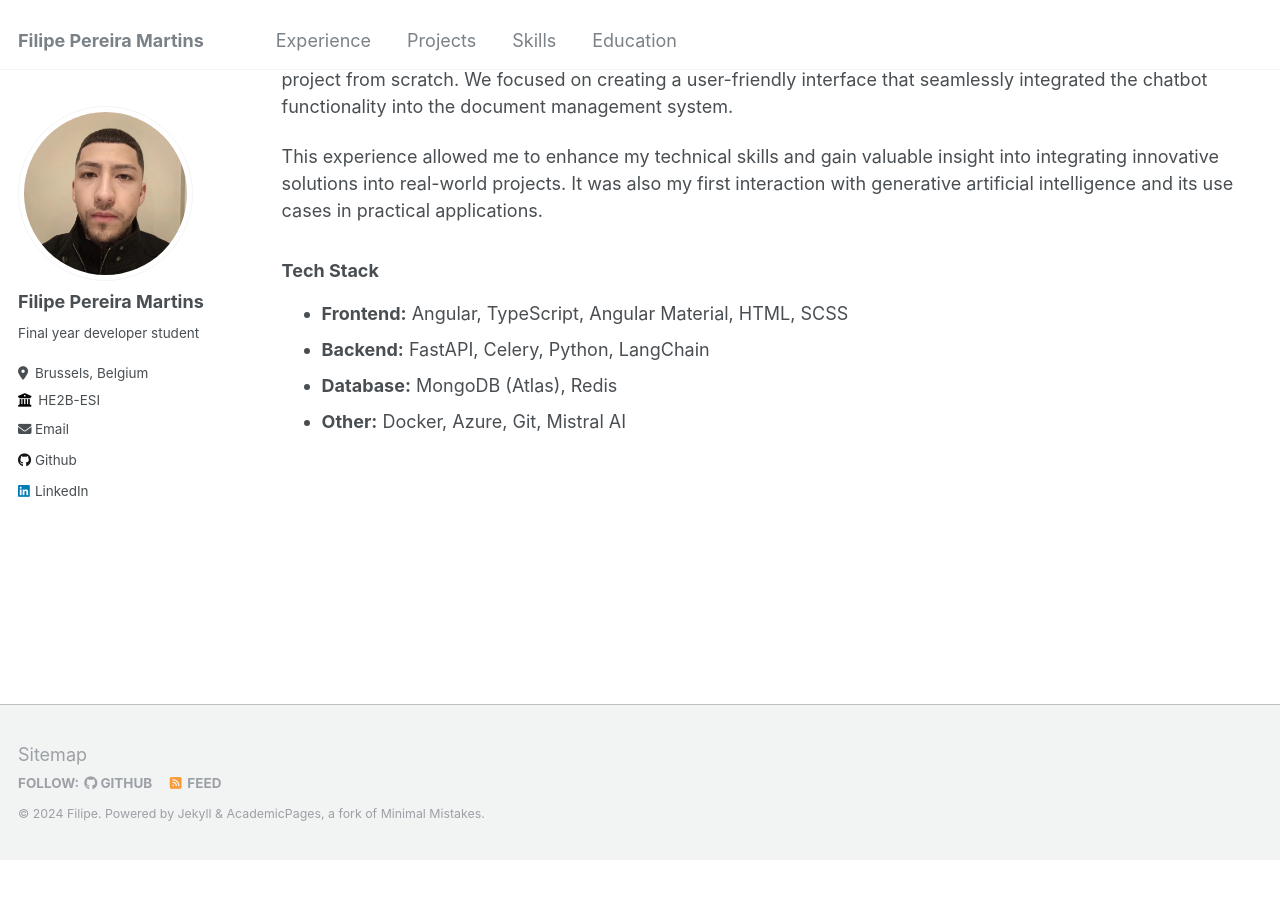
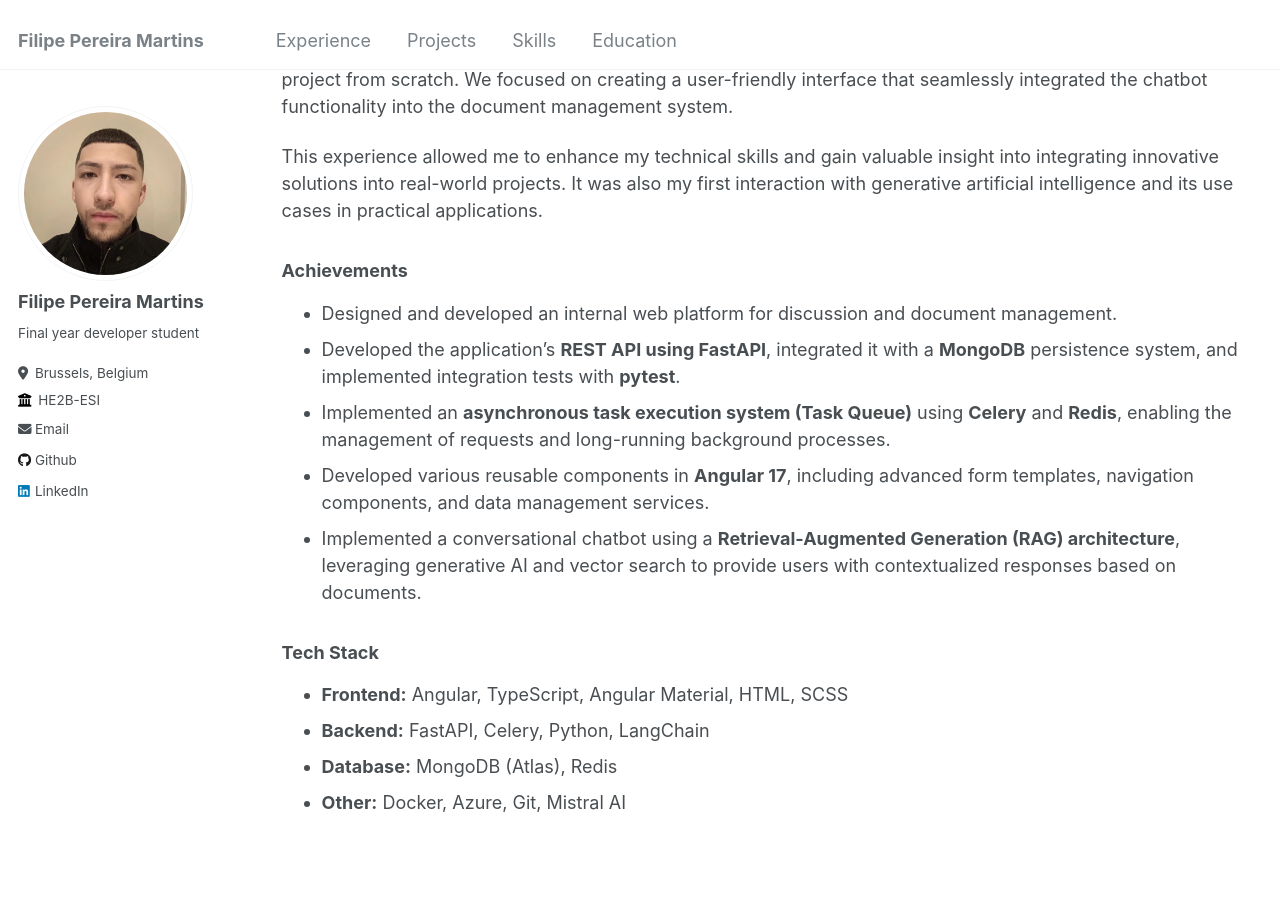
Before and after one commit to FilipeDevs/FilipeDevs.github.io, a Jekyll site: the page built from _pages/experience.md, in a window 1280 px wide and 900 px high, scrolled down 569 px. Built offline with Jekyll 4.4.1, drawn with Linux system fonts in a browser that asks for light colours; before the commit the page ends 1429 px from its top, so only the background shows below that.

Commit message:
feat: add achievements for ETNIC internship

```diff
--- a/_pages/experience.md
+++ b/_pages/experience.md
@@ -23,6 +23,14 @@ Throughout the internship, I collaborated closely with a small team of developer
 
 This experience allowed me to enhance my technical skills and gain valuable insight into integrating innovative solutions into real-world projects. It was also my first interaction with generative artificial intelligence and its use cases in practical applications.
 
+### Achievements
+
+- Designed and developed an internal web platform for discussion and document management.
+- Developed the application's **REST API using FastAPI**, integrated it with a **MongoDB** persistence system, and implemented integration tests with **pytest**.
+- Implemented an **asynchronous task execution system (Task Queue)** using **Celery** and **Redis**, enabling the management of requests and long-running background processes.
+- Developed various reusable components in **Angular 17**, including advanced form templates, navigation components, and data management services.
+- Implemented a conversational chatbot using a **Retrieval-Augmented Generation (RAG) architecture**, leveraging generative AI and vector search to provide users with contextualized responses based on documents.
+
 ### Tech Stack
 
 - **Frontend:** Angular, TypeScript, Angular Material, HTML, SCSS
```
